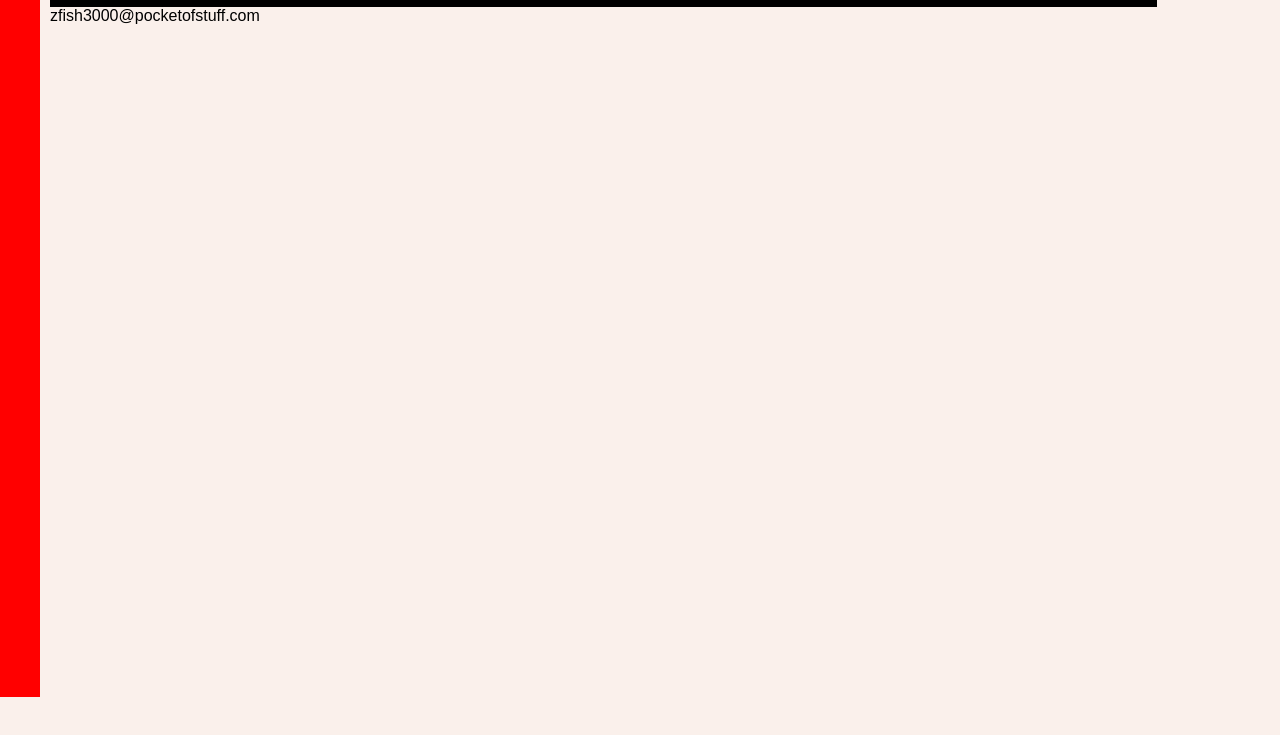
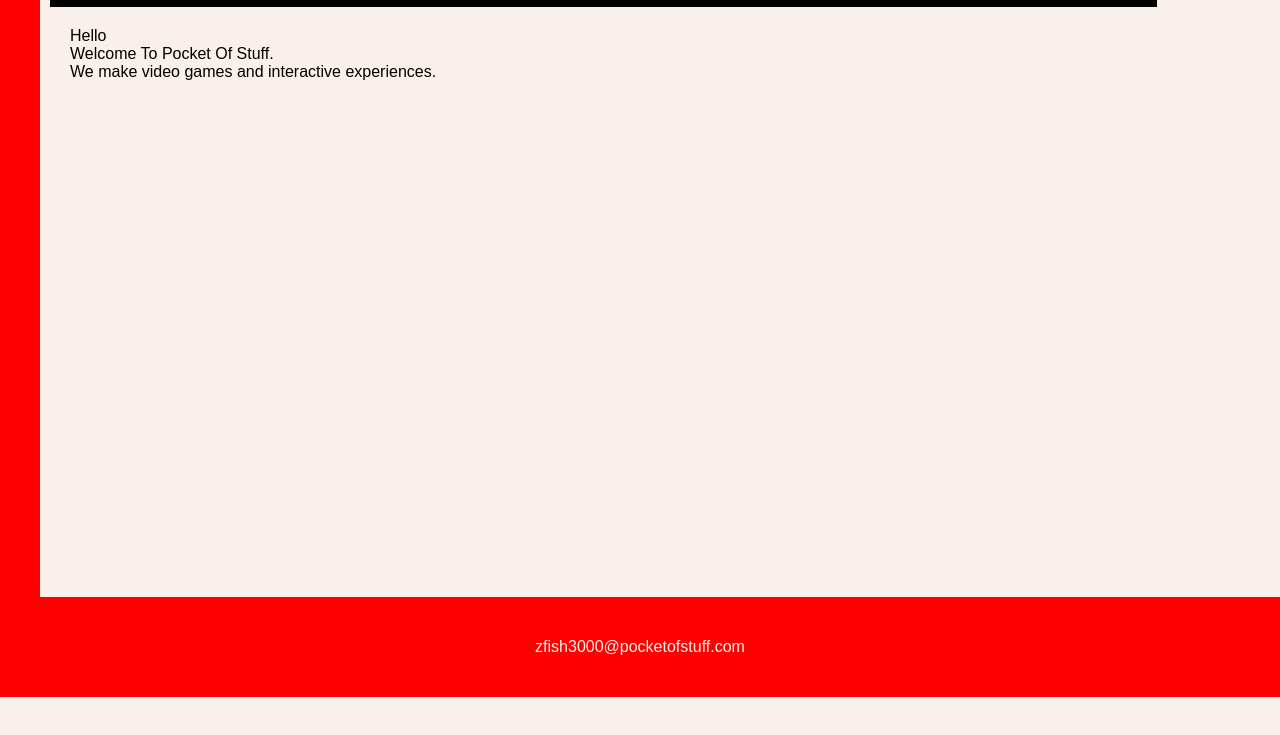
Before and after one commit to zfish3000/pocket-of-stuff, a plain HTML site: page template.html in a window 1280 px wide. Shown: the part 103-838 px from the top of the page. Drawn offline with Linux system fonts and the light colour scheme; a web font is replaced by a local one.

Commit message:
Webdes1
Yay

```diff
--- a/template.html
+++ b/template.html
@@ -27,10 +27,13 @@
             margin: 0px;
             font-family: "futura-pt", sans-serif;
         }
+        html{
+            overflow-x: hidden;
+        }
         body{
             background-color: #FAF0EB;
             padding-left: 50px;
-            height: 20000vh;
+            height: fit-content;
         }
         header{
             height: 100px;
@@ -68,16 +71,37 @@
             color: #FAF0EB;
         }
 
+        #main{
+            width: 97%;
+            padding: 20px;
+            height: 1000vh;
+        }
+
+        footer{
+            height: 100px;
+            align-items: center;
+            justify-content: center;
+            align-self: center;
+            display: flex;
+            color: #FAF0EB;
+            background-color: red;
+            position: absolute;
+            left: 0px;
+            bottom: 0;
+            display: flex;
+            width: 100%;
+        }
+
 
         ::selection{
             background-color: black;
             color: #FAF0EB;
         }
-        strong::selection{
+        span::selection{
             color: red;
         }
 
-        strong{
+        span{
             color: red;
         }
         h1{
@@ -97,8 +121,10 @@
 
     <sec id="bar"></sec>
 
+    <main>
+
     <header>
-        <h1 width="35%"><strong>P</strong>ocket of <strong>S</strong>tuff</h1>
+        <h1 width="35%"><span>P</span>ocket of <span>S</span>tuff</h1>
 
         <nav>
             <a href="#"><h3>Home</h3></a>
@@ -109,9 +135,22 @@
 
     </header>
 
-    <footer>
-        <p>zfish3000@pocketofstuff.com</p>
-    </footer>
+    <section id="main">
+
+        <p>Hello</p>
+
+        <p> Welcome To Pocket Of Stuff.</p>
+        <p> We make video games and interactive experiences.</p>
+
+    </section>
+
+    </main>
 
 </body>
+
+<footer>
+    <p>zfish3000@pocketofstuff.com</p>
+
+</footer>
+
 </html>
```
